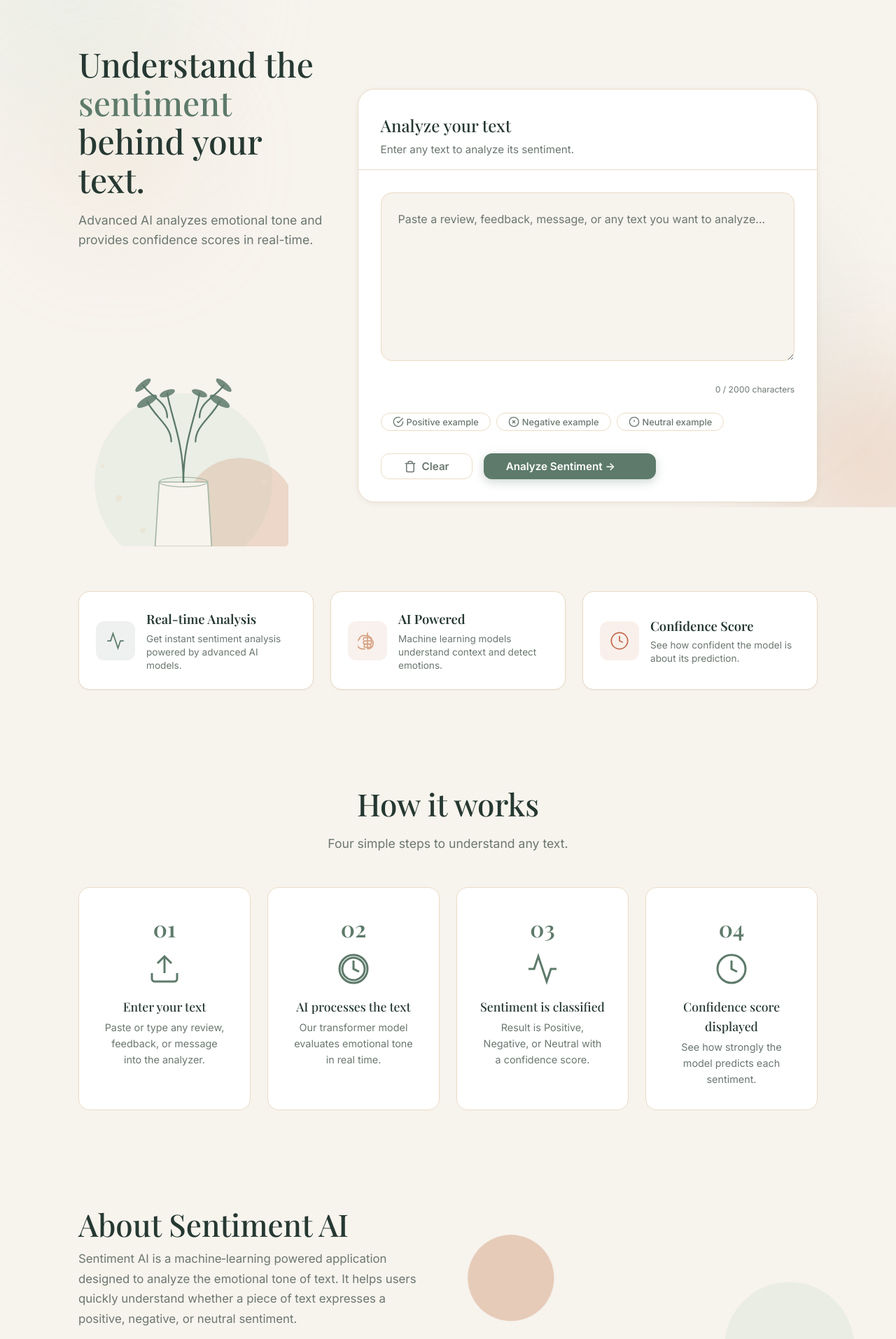
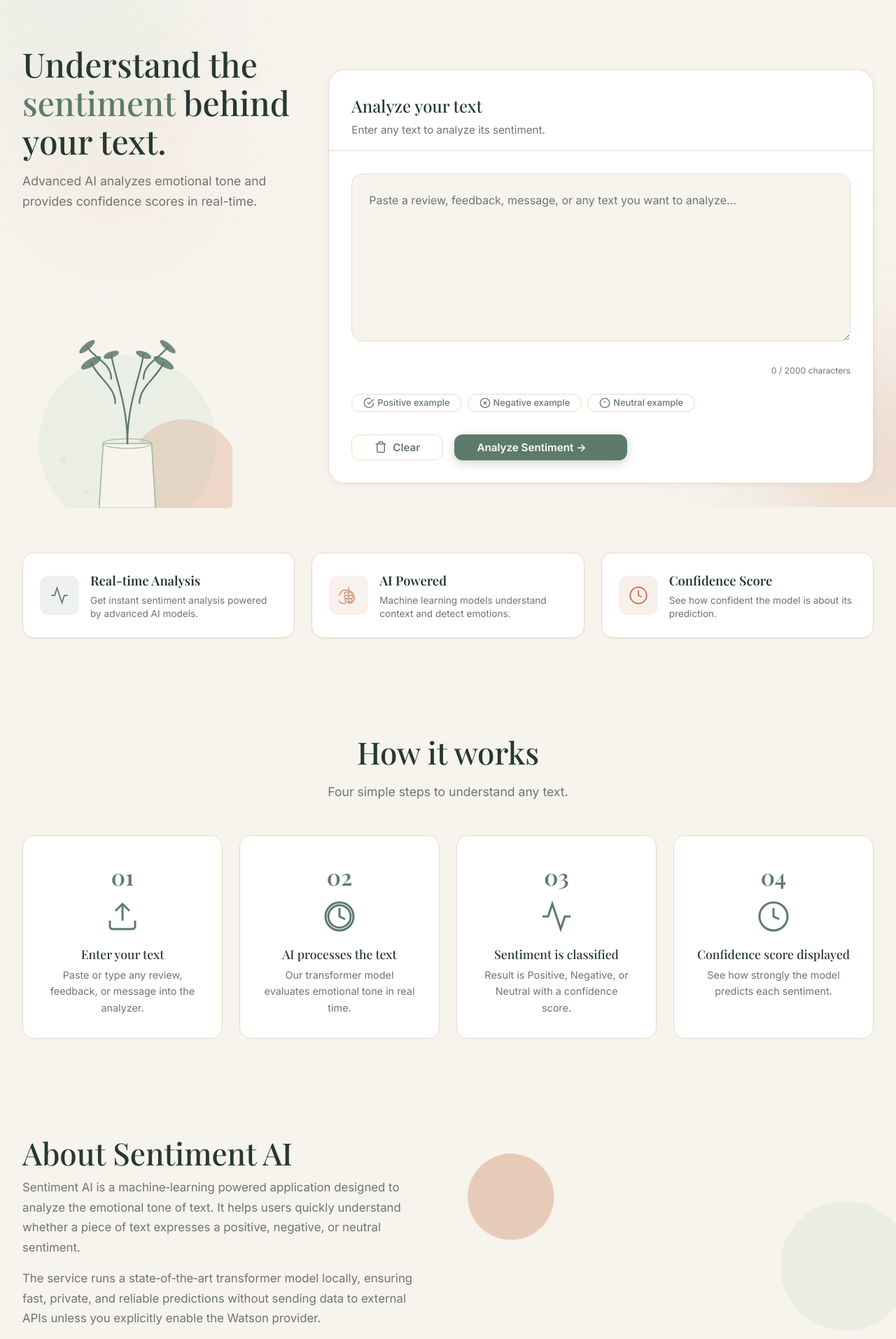
Before and after one commit to karthikreddy06/sentiment-analysis-project, a Flask app: page / in a window 1280 px wide. Shown: the part 75-1989 px from the top of the page at 70% size. Run offline with Flask 3, Linux system fonts and the light colour scheme.

Commit message:
Fix Vercel routing and responsive layout

```diff
--- a/server.py
+++ b/server.py
@@ -130,6 +130,24 @@
     }), 200
 
 
+@app.route("/debug-info")
+def debug_info():
+    """Exposes runtime exceptions and variables for debugging."""
+    import traceback
+    import os
+    try:
+        service = get_sentiment_service()
+        return jsonify({
+            "status": "ok",
+            "provider_name": service.provider_name,
+            "provider_type": str(type(service.provider)),
+            "env_sentiment_provider": os.getenv("SENTIMENT_PROVIDER"),
+            "env_api_url": os.getenv("SENTIMENT_ANALYSIS_API_URL")
+        })
+    except Exception as e:
+        return Response(traceback.format_exc(), mimetype="text/plain", status=500)
+
+
 @app.route("/sentimentAnalyzer", methods=["GET", "POST", "OPTIONS"])
 def analyze_sentiment():
     """
--- a/static/style.css
+++ b/static/style.css
@@ -94,7 +94,14 @@
 /* ==========================================================================
    Container
    ========================================================================== */
-.container { max-width: 1120px; margin: 0 auto; padding: 0 var(--space-xl); }
+.container {
+  width: min(1400px, calc(100% - 64px));
+  margin: 0 auto;
+}
+
+section[id] {
+  scroll-margin-top: 90px;
+}
 
 /* ==========================================================================
    Navigation
@@ -134,7 +141,7 @@
 .hero-section { padding: var(--space-3xl) 0 var(--space-xl); }
 .hero-inner {
   display: grid;
-  grid-template-columns: 0.8fr 1.5fr;
+  grid-template-columns: minmax(280px, 0.75fr) minmax(600px, 1.5fr);
   gap: 48px;
   align-items: center;
 }
```
Also changed, not shown: vercel.json.
